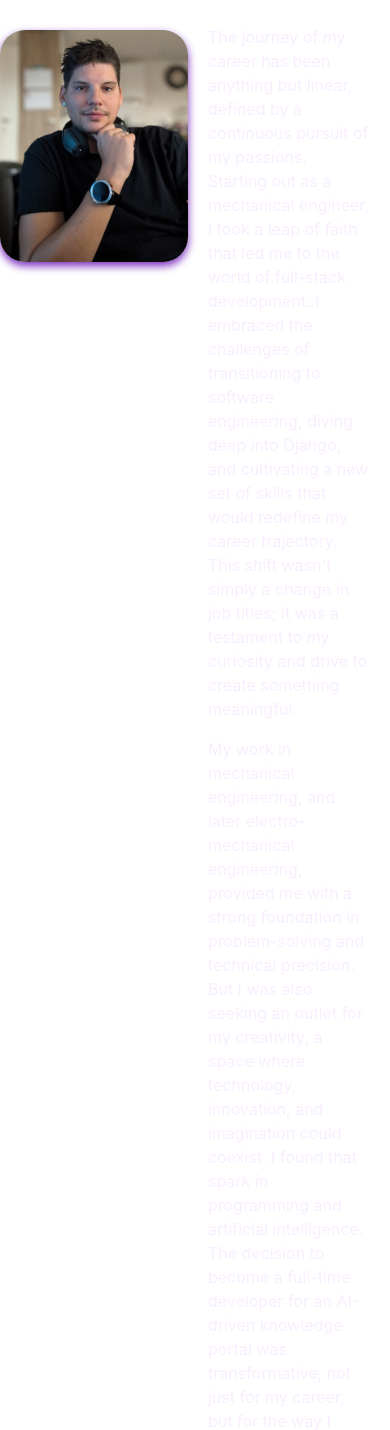
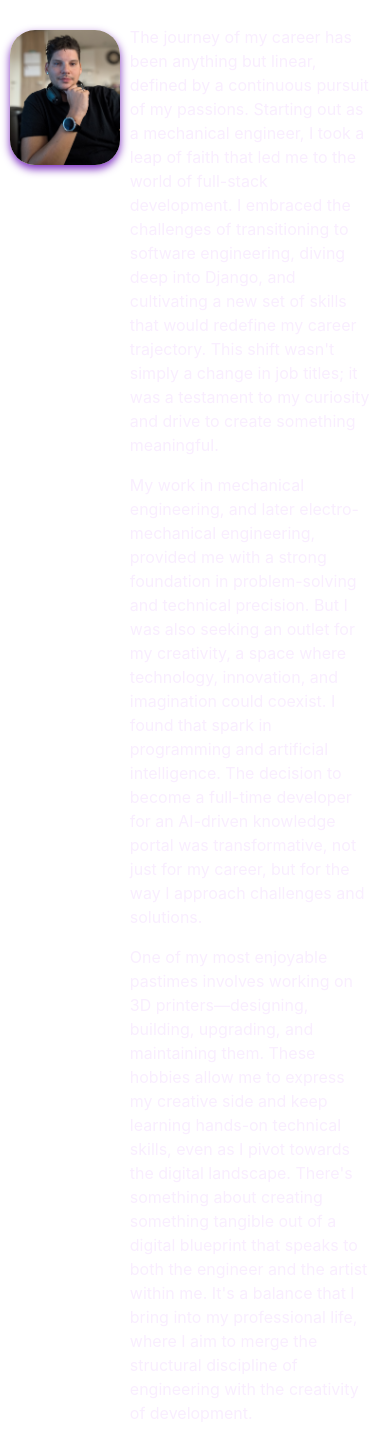
Before and after one commit to Cyclosaryn/Portfolio, a Django app: page / in a window 390 px wide. Shown: the part 707-2137 px from the top of the page. Run offline with Django 5.2, Linux system fonts and the light colour scheme; data comes from the database, SQL or seed files in the repository.

Commit message:
Add health check endpoint and improve responsive design for home and projects pages

```diff
--- a/CycloForge/urls.py
+++ b/CycloForge/urls.py
@@ -8,6 +8,7 @@ urlpatterns = [
     path("admin/", admin.site.urls),
     path('', views.home, name='home'),
     path('projects/', views.projects, name='projects'),
+    path('health/', views.health_check, name='health'),
 ]
 
 if settings.DEBUG:
--- a/portfolio/static/css/home.css
+++ b/portfolio/static/css/home.css
@@ -53,3 +53,18 @@
     margin-top: 25px;
     box-shadow: 0 4px 8px var(--french-violet);
 }
+
+@media screen and (max-width: 800px) {
+    .biography-container {
+        width: 100%;
+        height: calc(100vh - 25vh - 8.05rem);
+    }
+    .title {
+        font-size: 1.5rem;
+    }
+    .profile-picture {
+        width: 150px;
+        margin-left: 10px;
+    }
+
+}
--- a/portfolio/templates/projects.html
+++ b/portfolio/templates/projects.html
@@ -3,6 +3,7 @@
 {% load static %}
 {% block head %}
     <link rel="stylesheet" href="{% static 'css\projects.css' %}">
+    <meta name="viewport" content="width=device-width, initial-scale=1.0">
 {% endblock %}
 {% block content %}
 <section class="section">
```
Also changed, not shown: portfolio/static/css/projects.css (+7 -1 lines).
